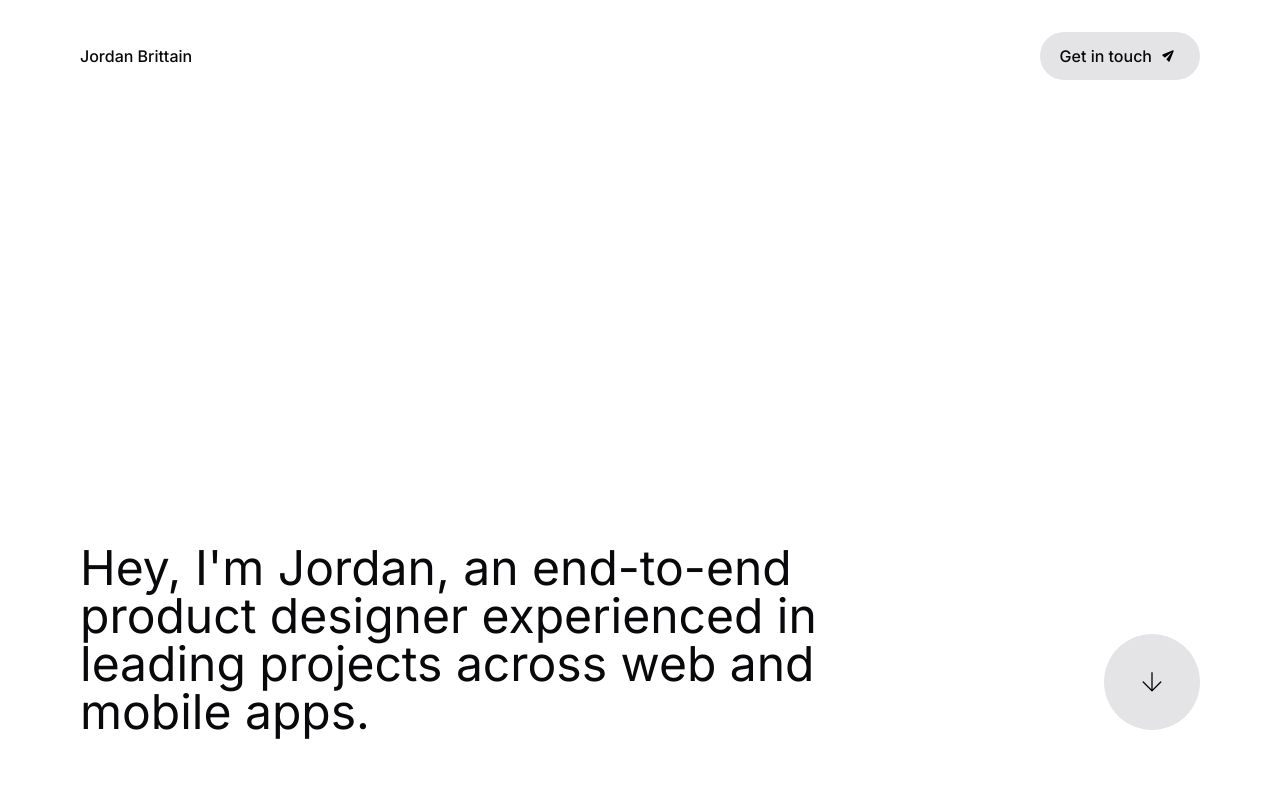
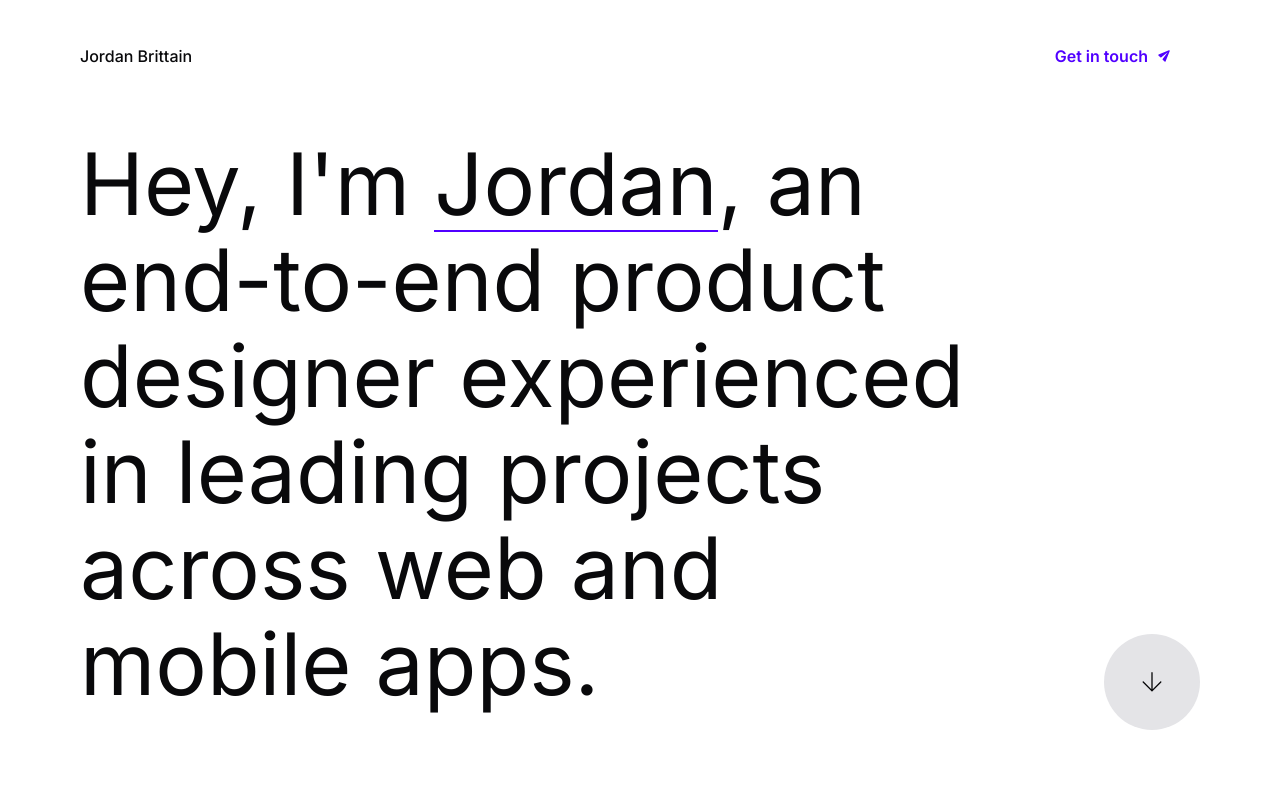
Before and after one commit to JordanBrittain/portfolio-vite, a React (Vite) app: page / in a window 1280 px wide. Shown: the top 800 px of the page. Built offline with nearby package versions, Linux system fonts and the light colour scheme; a web font is replaced by a local one.

Commit message:
added hover effect to name in hero

```diff
--- a/src/ContactButton.jsx
+++ b/src/ContactButton.jsx
@@ -1,14 +1,16 @@
-import planeIcon from './assets/plane.svg'
+import ArrowIcon from "./ArrowIcon";
+import PlaneIcon from "./PlaneIcon";
 
 function ContactButton() {
   return <button className="
-  flex flex-row group gap-1 px-5 py-3 bg-transparent border-0 bg-zinc-200 rounded-full relative overflow-hidden transition-all duration-1000
+  flex flex-row group gap-1 px-6 py-3 bg-transparent border-0 rounded-full relative overflow-hidden transition-all duration-1000
   before:w-full before:h-full before:bg-primary-500 before:absolute before:rounded-full before:top-0 before:left-0 before:-translate-x-full before:transition-all before:duration-1000 before:z-0
-  hover:before:left-1/2 hover:before:top-1/2 hover:before:-translate-x-1/2 hover:before:-translate-y-1/2
+  hover:before:left-1/2 hover:before:top-1/2 hover:before:-translate-x-1/2 hover:before:-translate-y-1/2 hover:gap-4
   ">
-    <div className='text-zinc-950 text-base font-medium transition-all duration-1000 z-10
+    <div className='text-primary-500 text-base font-semibold transition-all duration-1000 z-10
     group-hover:text-zinc-50'>Get in touch</div>
-    <img src={planeIcon}></img>
+
+    <div className="fill-primary-500 group-hover:fill-zinc-50 transition-all duration-1000 z-10"><PlaneIcon/></div>
     </button>;
 }
 
--- a/src/HeroSection.jsx
+++ b/src/HeroSection.jsx
@@ -3,8 +3,8 @@ import ArrowButton from "./ArrowButton";
 function HeroSection() {
     return (
         <div className="px-site w-full flex items-end justify-between flex-1 pb-16 2xl:pb-28">
-            <h1 className="font-display text-zinc-950 font-regular text-4xl lg:text-5xl 2xl:text-8xl w-full lg:w-8/12">
-            <span>Hey, I'm Jordan, an end-to-end product designer experienced in leading projects across web and mobile apps.</span>
+            <h1 className="font-display self-center text-zinc-950 font-book text-4xl lg:text-7.5xl 2xl:text-8xl w-full lg:w-10/12">
+            Hey, I'm <span className="border-b-2 group cursor-pointer border-primary-500 inline-block h-24">Jordan<div className="bg-[url('my-face.png')] transition-all duration-500 scale-0 group-hover:scale-100 w-36 bg-cover rounded-full h-36 relative -top-1/2 left-1/2 -translate-x-1/2 -translate-y-1/2"></div></span>, an end-to-end product designer experienced in leading projects across web and mobile apps.
 
             </h1>
 
--- /dev/null
+++ b/src/PlaneIcon.jsx
@@ -0,0 +1,9 @@
+function PlaneIcon() {
+  return (
+    <svg width="24" height="24" viewBox="0 0 24 24" fill="inheret" xmlns="http://www.w3.org/2000/svg">
+<path d="M13.5421 17.4126L17.6545 7.12948C17.8443 6.651 17.3741 6.18078 16.8956 6.37052L6.61248 10.4829C6.22063 10.6355 6.12163 11.1388 6.41449 11.4316L8.3119 13.3373C8.51813 13.5435 8.84812 13.5683 9.07911 13.3868L15.687 8.33804L10.6342 14.9418C10.4568 15.1769 10.4815 15.5069 10.6878 15.7132L12.5934 17.6106C12.8863 17.9034 13.3895 17.8044 13.5421 17.4126V17.4126Z"/>
+</svg>
+  );
+}
+
+export default PlaneIcon;
--- a/tailwind.config.js
+++ b/tailwind.config.js
@@ -10,6 +10,11 @@ export default {
       aspectRatio: {
         '4/3': '4 / 3',
       },
+
+      fontSize: {
+        '7.5xl' : ['86px', '96px'],
+      },
+
       colors: {
         primary: {
           50: '#fdf8f6',
```
Also changed, not shown: public/my-face.png (added).
